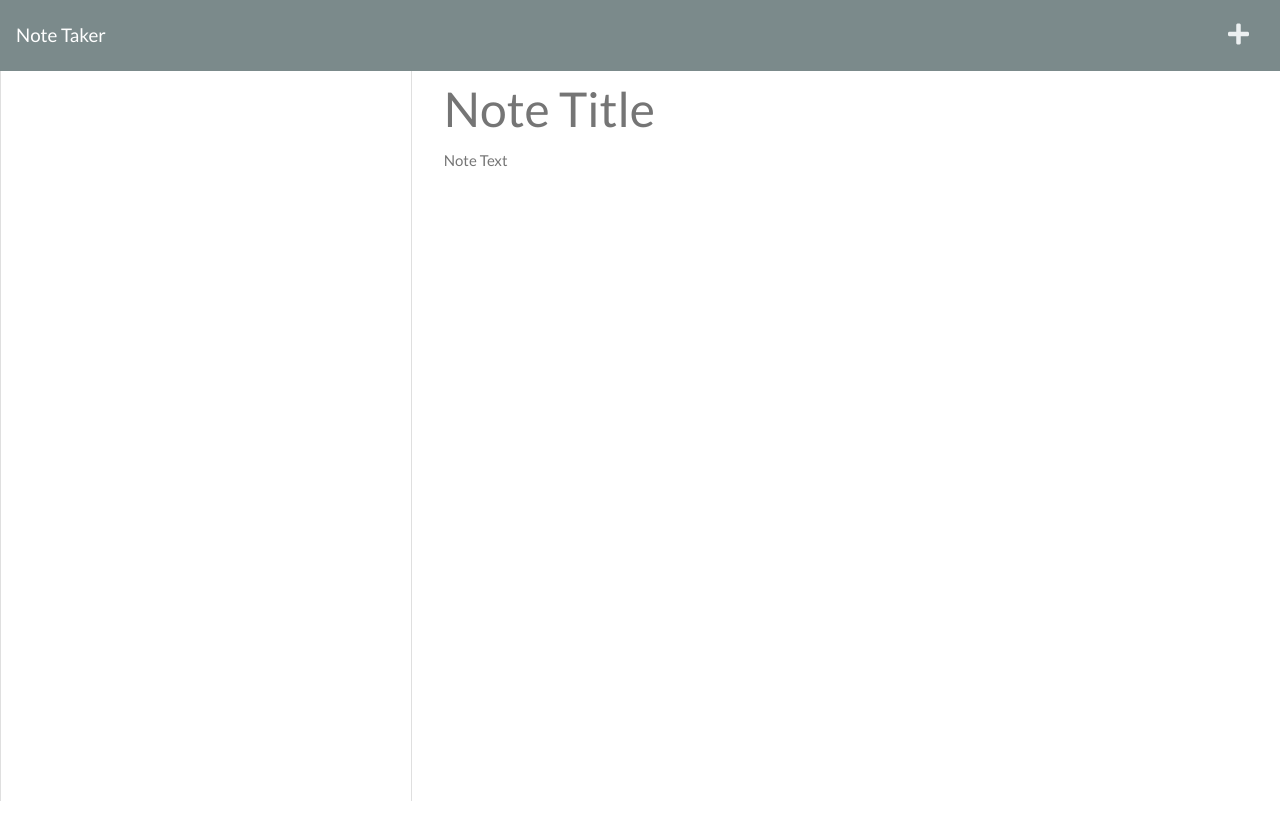
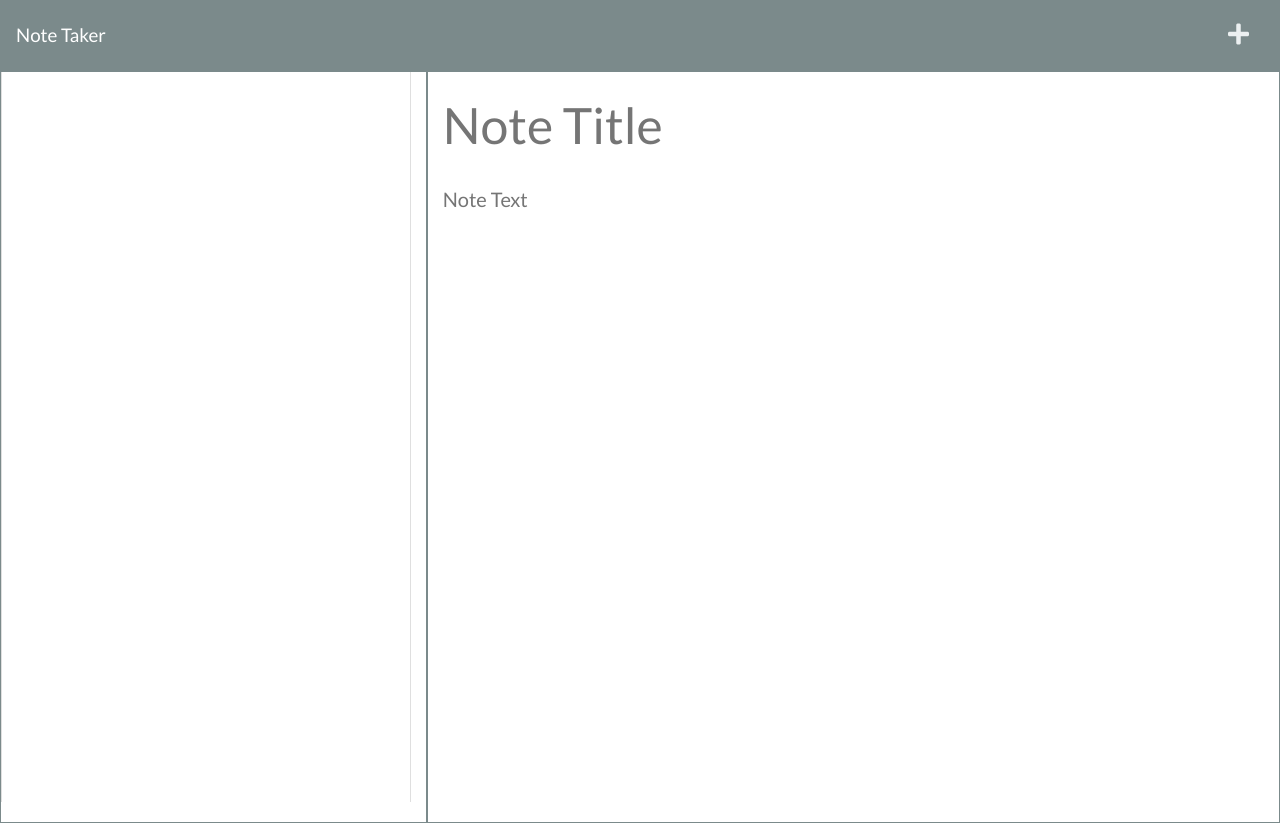
Before and after one commit to PanchoPuma/note-taker-express, a website: page public/notes.html in a window 1280 px wide. Drawn offline with nearby package versions, Linux system fonts and the light colour scheme; no server answers.

Commit message:
modifying css to have a better visual

```diff
--- a/public/notes.html
+++ b/public/notes.html
@@ -28,19 +28,20 @@
     </nav>
     <div class="container-fluid">
       <div class="row">
-        <div class="col-4 list-container">
+        <div class="col-4 list-container border border-dark">
           <div class="card">
             <ul class="list-group"></ul>
           </div>
         </div>
-        <div class="col-8">
+        <div class="col-8 border border-dark p-0">
           <input
-            class="note-title"
+            class="note-title col-12 border-0 mb-1 "
+            style="height: 10vh; font-size: 50px;"
             placeholder="Note Title"
             maxlength="28"
             type="text"
           />
-          <textarea class="note-textarea" placeholder="Note Text"></textarea>
+          <textarea class="note-textarea col-12 border-0" style="height: 81vh; font-size: 20px;" placeholder="Note Text"></textarea>
         </div>
       </div>
     </div>
```
Also changed, not shown: server.js (+7 -1 lines).
